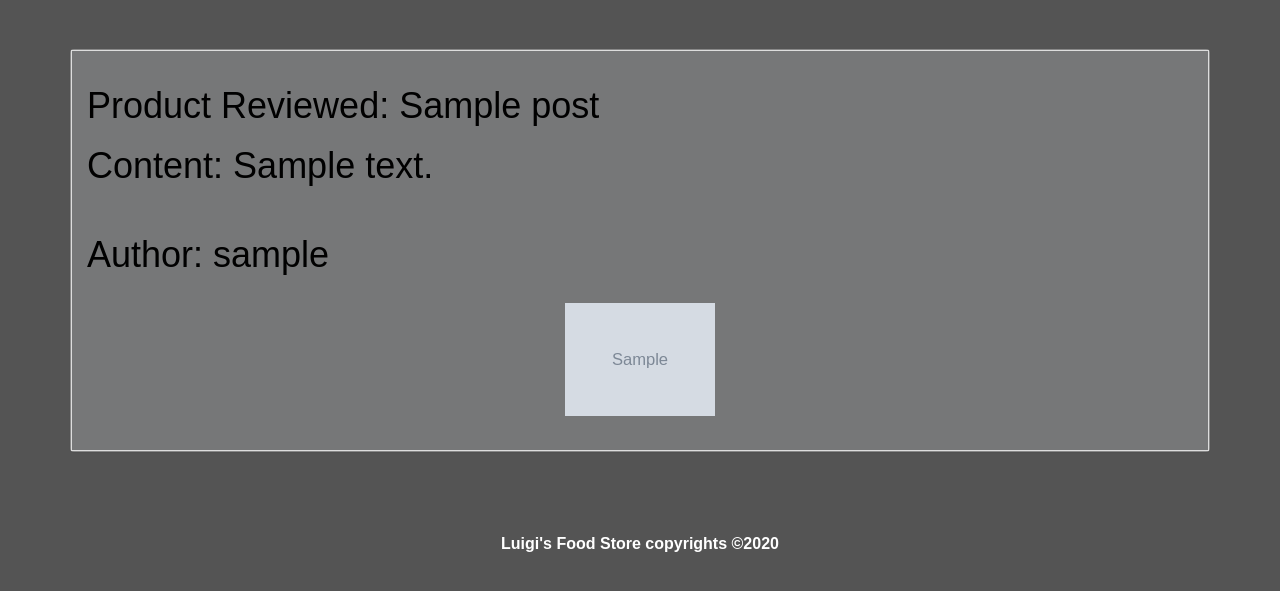
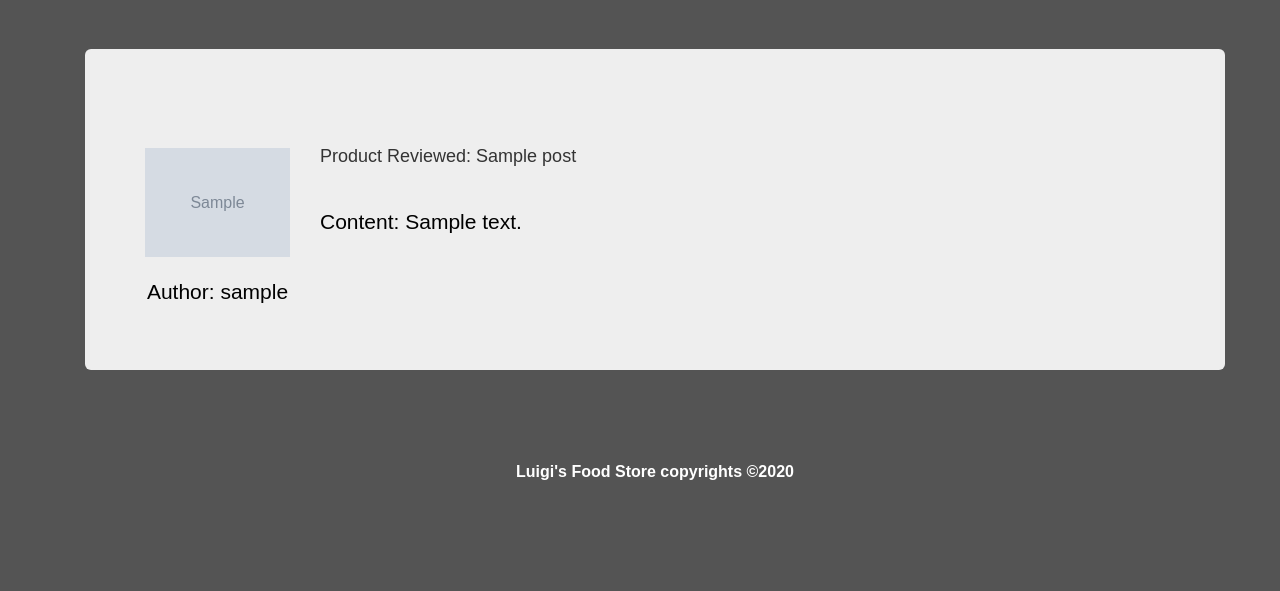
Before and after one commit to luigilangella/milestone-project-4, a Django app: a page that uses post/templates/detail.html in a window 1280 px wide. Shown: the part 51-642 px from the top of the page. Run offline with Django 3.2, Linux system fonts and the light colour scheme; tables that the repository leaves empty hold one stand-in row (values such as "Sample post"); grey boxes marked "Sample" are stand-in pictures; some libraries are stand-ins or nearby versions.

Commit message:
Style Blog Post App and add Custom CSS

```diff
--- a/post/templates/detail.html
+++ b/post/templates/detail.html
@@ -1,16 +1,27 @@
 {% extends 'base.html' %} {% block content %}
-<div class="display panel panel-transparent">
-    <div class="panel-body">
-        <h1>Product Reviewed: {{eachpost.title}}</h1>
+<div class="container container-fluid">
+    <div class="jumbotron">
+        <div class="row row-flex">
+            <div class="col-md-2 col-sm-3 text-center">
+                <a class="story-img" href="#">
+                    {% if eachpost.image  %}
+                        <div class="author-image" style="background-image: url('{{ MEDIA_URL }}{{ eachpost.image }}')"></div>
+                    {% else %}
+                        <img src="/media/images/hiclipart.com.png" class="img-circle">
+                    {% endif %}
+                </a>
+                <p><span class="boldtext">Author:</span> {{ eachpost.author }}</p>
+            </div>
+            <div class="col-md-10 col-sm-9">
+                <h3>Product Reviewed: {{eachpost.title}}</h3>
+                <div class="row row-flex">
+                    <div class="col-xs-9">
+                        <p>Content: {{eachpost.content}}</p>
+                    </div>
+                </div>
+                <hr>
+            </div>
+        </div>
+    </div>
 
-        <h1>Content: {{eachpost.content}}</h1>
-        <br/>
-
-        <h1>Author: {{ eachpost.author }}</h1>
-
-        <div class="author-image" style="background-image: url('{{ MEDIA_URL }}{{ eachpost.image }}')"></div>
-    </div>
-</div>
-
-
-{% endblock %}
+    {% endblock %}
--- a/static/css/custom.css
+++ b/static/css/custom.css
@@ -94,11 +94,19 @@
     margin: 0 auto;
 }
 
-.author-image {
+.img-circle {
     background-size: contain;
     background-position: center center;
     background-repeat: no-repeat;
     width: 150px;
+    height: 150px;
+    margin: 0 auto;
+}
+
+.author-image {
+    background-size: contain;
+    background-position: center right;
+    background-repeat: no-repeat;
     height: 150px;
     margin: 0 auto;
 }
@@ -261,143 +269,3 @@
         margin-top: 0em;
     }
 }
-
-
-/*
-@media (max-width: 320px) {
-    .center-block {
-        display: -webkit-inline-box;
-        margin-left: -20px;
-        margin-right: 0px;
-    }
-    div.jumbotron.image-canvas {
-        background-color: #545454;
-        padding-left: 54px !important;
-        padding-top: 30px;
-    }
-}
-
-@media (min-width:321px) and (max-width: 375px) {
-    .center-block {
-        display: -webkit-inline-box;
-        margin-left: 1px;
-        margin-right: auto;
-    }
-    .accountform {
-        padding-top: 0px;
-    }
-    div.jumbotron.image-canvas {
-        background-color: #545454;
-        padding-left: 15px !important;
-        padding-top: 30px;
-    }
-}
-
-@media (min-width:376px) and (max-width: 768px) {
-    body {
-        font-family: Arial;
-        padding-top: 70px;
-        background-color: rgba(39, 39, 39, 0.788);
-    }
-    .product-description {
-        min-height: 40px;
-    }
-}
-
-@media (min-width: 768px) and (max-width: 768px) {
-    div.img-fixed {
-        padding-top: 60px;
-    }
-    .center-block {
-        display: -webkit-inline-box;
-        margin-left: 22px;
-        margin-right: auto;
-        width: -webkit-fill-available;
-    }
-    .center-block.register {
-        padding-top: 40px;
-        display: -webkit-inline-box;
-        margin-left: 5px;
-        margin-right: auto;
-        width: 228px;
-    }
-}
-
-@media screen and (max-width: 1199px) {
-    h2 {
-        font-size: 16px;
-    }
-}
-
-@media (min-width: 1200px) and (max-width: 1440px) {
-    h2 {
-        font-size: 22px;
-    }
-    .center-block {
-        display: -webkit-inline-box;
-        width: 218px;
-    }
-    .center-block.register {
-        display: -webkit-inline-box;
-        padding-top: 20px;
-        margin-left: 60px;
-        width: 285px;
-    }
-    div.jumbotron.image-canvas {
-        padding-top: 65px !important;
-    }
-}
-
-@media (min-width: 376px) and (max-width: 414px) {
-    h2.menu-title,
-    h2.mobile-link {
-        text-align: center;
-    }
-    .center-block {
-        display: -webkit-inline-box;
-        margin-left: 28px;
-        margin-right: auto;
-    }
-    div.jumbotron.image-canvas {
-        background-color: #545454;
-        padding-left: 0px !important;
-        padding-top: 30px;
-    }
-}
-
-@media (min-width: 769px) and (max-width: 1024px) {
-    .center-block {
-        display: -webkit-inline-box;
-        padding-top: 40px;
-        margin-left: 0;
-        margin-right: auto;
-        width: 218px;
-    }
-    .center-block.register {
-        display: -webkit-inline-box;
-        padding-top: 30px;
-        margin-left: 24px;
-        width: 200px;
-    }
-    div.jumbotron.image-canvas {
-        background-color: #545454;
-        padding-left: 15px !important;
-        padding-top: 30px;
-    }
-}
-
-@media (min-width: 1441px) {
-    .center-block {
-        display: -webkit-inline-box;
-        width: 218px;
-    }
-    .center-block.register {
-        display: -webkit-inline-box;
-        padding-top: 20px;
-        margin-left: 72px;
-        width: 271px;
-    }
-    div.jumbotron.image-canvas {
-        padding-top: 74px !important;
-    }
-} */
```
Also changed, not shown: post/templates/create.html (+11 -5 lines), post/templates/home.html (+11 -1 lines), media/images/hiclipart.com.png (added).
